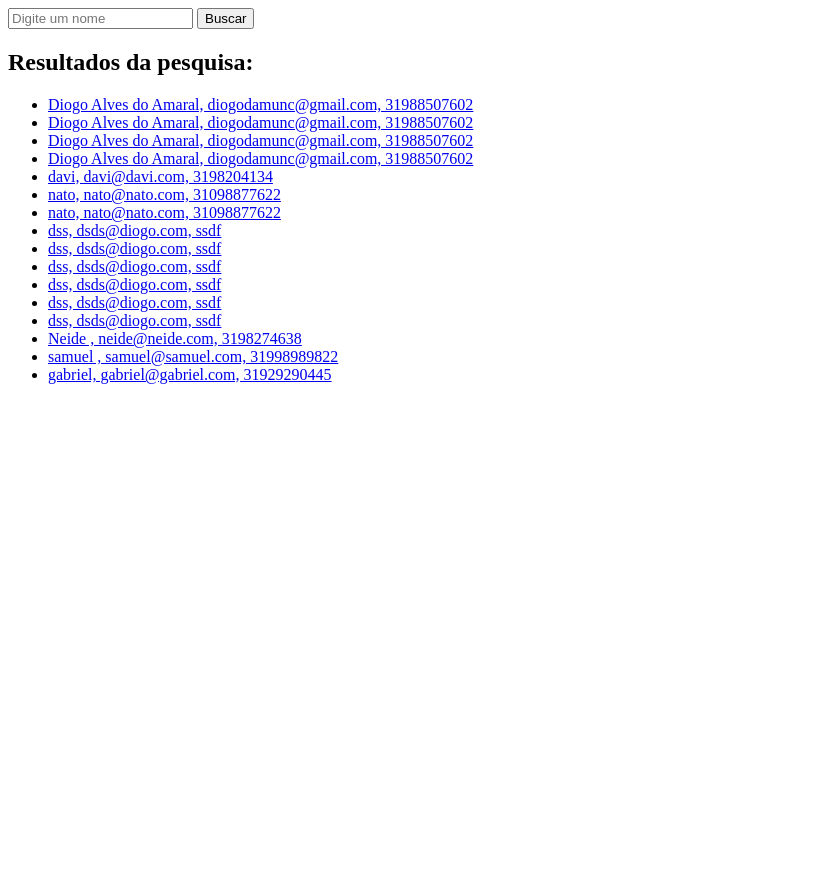
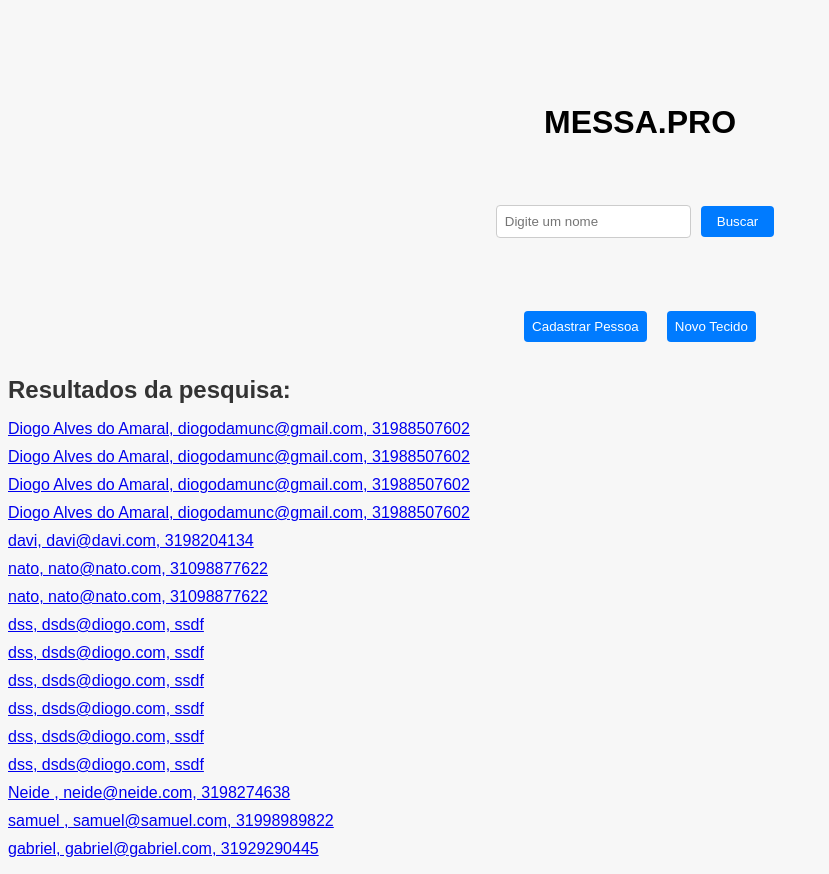
Before and after one commit to Diogsamaral/MessaProPublic, a Django app: template app_medidas_clientes/templates/buscar.html in a window 1280 px wide. Shown: the whole page, without its empty margins (0-829 px from the left). Before the commit the page ends 384 px from the top, so only its background shows below. Run offline with Django 4.2, Linux system fonts and the light colour scheme; the template is opened without the code that fills it: values that come from a table or form of the project are taken from there, others are empty; data comes from the database, SQL or seed files in the repository; tables that the repository leaves empty hold one stand-in row (values such as "Sample post").

Commit message:
Add files via upload
novas funções, novo design

```diff
--- a/app_medidas_clientes/models.py
+++ b/app_medidas_clientes/models.py
@@ -27,3 +27,14 @@ class Pessoa(models.Model):
     larg_perna = models.IntegerField()
     comp_saia = models.IntegerField()
     comp_calca = models.IntegerField()
+
+
+class Tecido(models.Model):
+    artigo = models.CharField(max_length=100)
+    cor = models.CharField(max_length=50)
+    fornecedor = models.CharField(max_length=100, blank=True)
+    cliente = models.CharField(max_length=100, blank=True)
+    metragem = models.DecimalField(max_digits=10, decimal_places=2)
+
+    def __str__(self):
+        return self.artigo
--- /dev/null
+++ b/app_medidas_clientes/static/app_medidas_clientes/busca.css
@@ -0,0 +1,60 @@
+body {
+    font-family: Arial, sans-serif;
+    background-color: #f7f7f7;
+}
+
+
+h1 {
+    display: flex;
+    justify-content: center;
+    align-items: center;
+    margin: 0;
+    padding-top: 3em;
+    background-color: #f7f7f7;
+}
+
+form {
+    margin: 8px;
+    display: flex;
+    justify-content: center;
+    align-items: center;
+    height: 20vh;
+    margin: 0;
+    background-color: #f7f7f7;
+}
+
+.container {
+    width: 50%;
+    text-align: center;
+}
+
+input[type="text"] {
+    padding: 8px;
+    border: 1px solid #ccc;
+    border-radius: 4px;
+}
+
+button[type="submit"] {
+    padding: 8px 16px;
+    background-color: #007bff;
+    color: white;
+    border: none;
+    border-radius: 4px;
+    cursor: pointer;
+}
+
+
+h2, p {
+    margin: 0;
+    padding-top: 1em;
+    color: #333;
+}
+
+ul {
+    list-style: none;
+    padding: 0;
+}
+
+li {
+    margin-bottom: 10px;
+}
--- a/app_medidas_clientes/templates/buscar.html
+++ b/app_medidas_clientes/templates/buscar.html
@@ -1,11 +1,48 @@
-<form method="GET" action="{% url 'buscar_pessoas' %}">
-    <input type="text" name="query" placeholder="Digite um nome">
-    <button type="submit">Buscar</button>
-</form>
+{% load static %}
+<!DOCTYPE html>
+<html>
+<head>
+
+    <title>Messa.Pro</title>
+    <link rel="stylesheet" type="text/css" href="{% static 'app_medidas_clientes/busca.css' %}">
+    <style>
+        button {
+            margin: 10px;
+            text-decoration: none;
+            background-color: #007bff;
+            color: white;
+            padding: 0.6em;
+            border: none;
+            border-radius: 4px;
+            cursor: pointer;
+        }
+        section {
+
+            display: flex;
+            justify-content: center;
+            align-items: center;
+        }
+    </style>
+
+</head>
+<body>
+    <h1>MESSA.PRO</H1>
+    <form method="GET" action="{% url 'buscar_pessoas' %}">
+        <input type="text" name="query" placeholder="Digite um nome">
+        <button type="submit">Buscar</button>
+    </form>
+
+    <section>
+         <!-- Adicione os botões abaixo do formulário -->
+        <a href="{% url 'cadastro-pessoa' %}">
+            <button>Cadastrar Pessoa</button>
+        </a>
+        <a href="{% url 'novo_tecido' %}">
+            <button>Novo Tecido</button>
+        </a>
+    </section>
 
 
-
-{% block content %}
     <h2>Resultados da pesquisa:</h2>
 
     {% if resultados %}
@@ -17,4 +54,5 @@
     {% else %}
         <p>Nenhum resultado encontrado.</p>
     {% endif %}
-{% endblock %}
+</body>
+</html>
--- a/medidas_clientes/settings.py
+++ b/medidas_clientes/settings.py
@@ -122,3 +122,4 @@ STATIC_URL = 'static/'
 # https://docs.djangoproject.com/en/4.2/ref/settings/#default-auto-field
 
 DEFAULT_AUTO_FIELD = 'django.db.models.BigAutoField'
+STATICFILES_DIRS = [BASE_DIR / "app_medidas_clientes/static"]
--- a/medidas_clientes/urls.py
+++ b/medidas_clientes/urls.py
@@ -2,7 +2,7 @@
 from django.contrib import admin
 from django.urls import path
 from app_medidas_clientes import views
-from app_medidas_clientes.views import buscar_pessoas, cadastrar_pessoa
+from app_medidas_clientes.views import buscar_pessoas, cadastrar_pessoa, novo_tecido
 
 urlpatterns = [
     #rota, view responsável, nome de referência
@@ -12,4 +12,5 @@ urlpatterns = [
     path('cadastrar-pessoa/', cadastrar_pessoa, name='cadastro-pessoa'),
     path('pessoa/<int:pessoa_id>/', views.exibir_pessoa, name='detalhes_pessoa'),
     path('todas-pessoas/', views.todas_pessoas, name='todas_pessoas'),
+    path('novo_tecido/', novo_tecido, name='novo_tecido'),
 ]
```
Also changed, not shown: app_medidas_clientes/admin.py (+8 -1 lines), app_medidas_clientes/forms.py (added, +7 -0 lines), app_medidas_clientes/templates/cadastrar-pessoa.html (+39 -0 lines), app_medidas_clientes/templates/exibir_pessoa.html (+14 -2 lines), app_medidas_clientes/templates/novo_tecido.html (added, +56 -0 lines), app_medidas_clientes/templates/todas-pessoas.html (+8 -2 lines), app_medidas_clientes/views.py (+16 -1 lines), app_medidas_clientes/migrations/0003_tecido.py (added).
